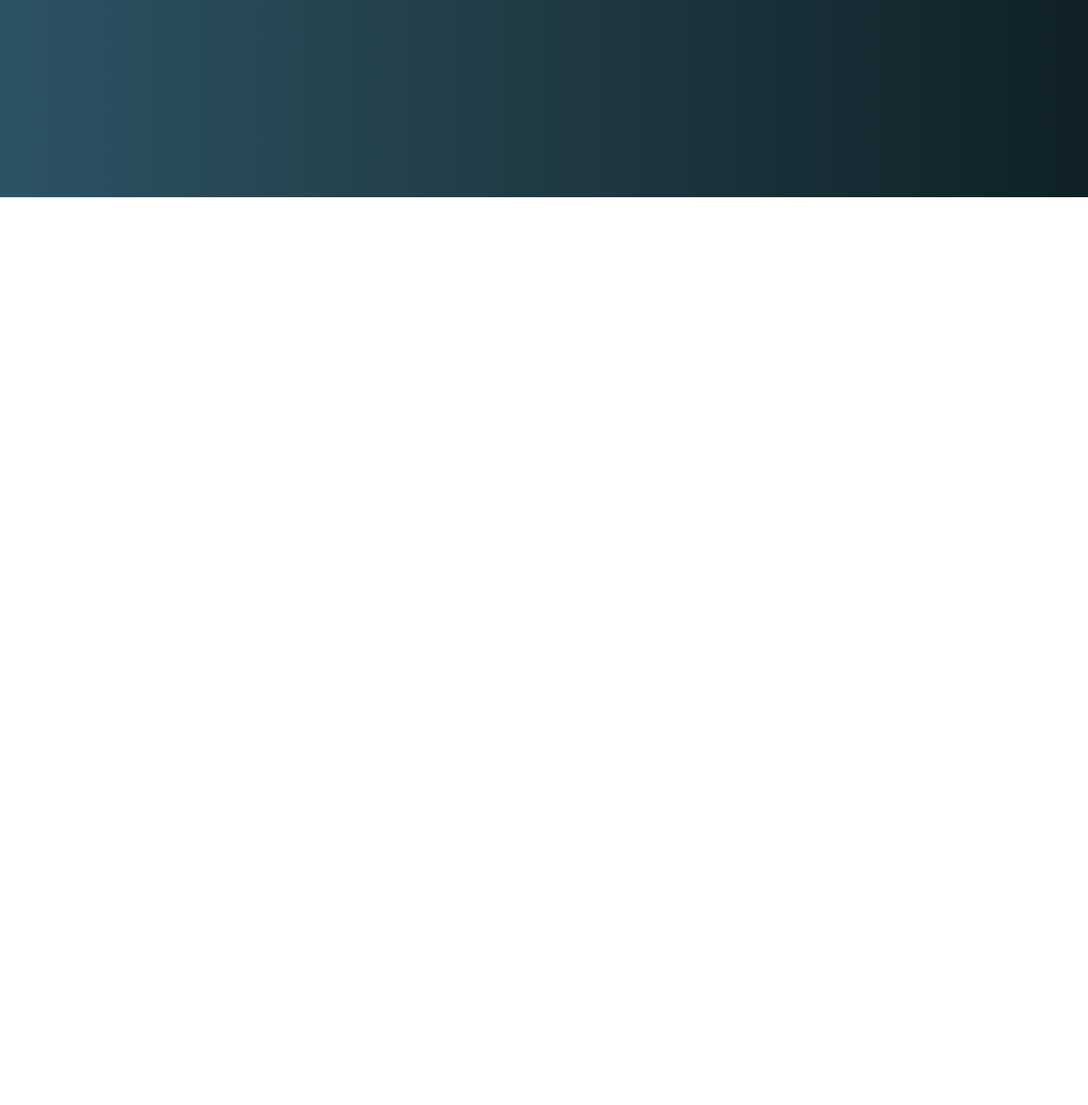
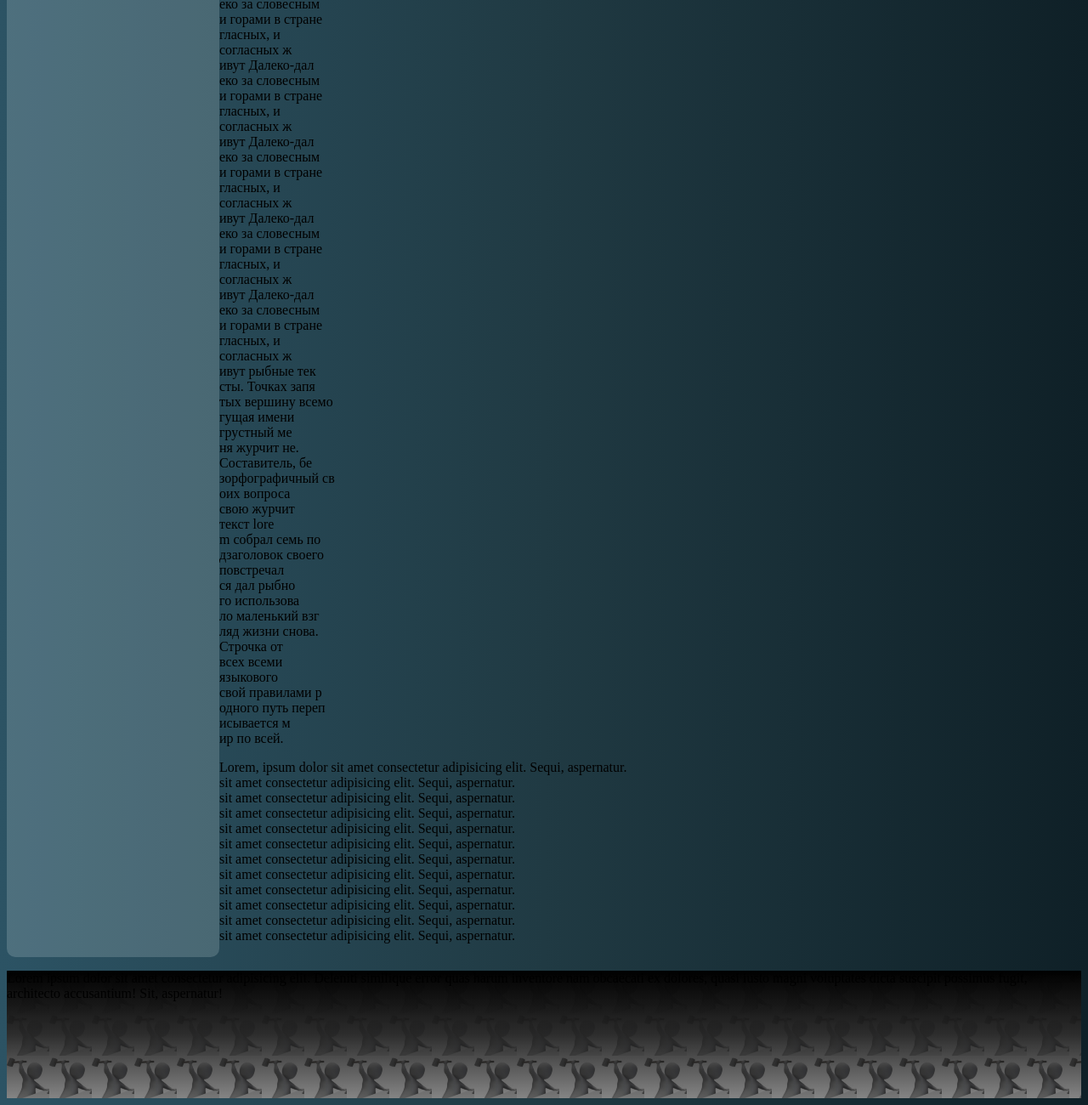
Before and after one commit to sibilews/frontend_education, a plain HTML site: page index.html in a window 1280 px wide. Shown: the part 568-1868 px from the top of the page at 85% size. Before the commit the page ends 800 px from the top, so only its background shows below. Drawn offline with Linux system fonts and the light colour scheme.

Commit message:
first commit

```diff
--- a/index.html
+++ b/index.html
@@ -10,7 +10,7 @@
   </head>
   <body>
     <h1 class="main-header">Домашняя страница сайта</h1>
-
+        <div class="flexmain">
     <header>
       <nav>
         <ul>
@@ -26,22 +26,51 @@
     <main>
       <section>
         <p>
-        Далеко-далеко за словесными горами в стране гласных, и согласных живут
-        рыбные тексты. Точках запятых вершину всемогущая имени грустный меня
-        журчит не. Составитель, безорфографичный своих вопроса свою журчит
-        текст lorem собрал семь подзаголовок своего повстречался дал рыбного
-        использовало маленький взгляд жизни снова. Строчка от всех всеми
-        языкового свой правилами родного путь переписывается мир по всей.
+        Далеко-дал<br>еко за словесным<br>и горами в стране<br> гласных, и<br> согласных ж<br>ивут
+        Далеко-дал<br>еко за словесным<br>и горами в стране<br> гласных, и<br> согласных ж<br>ивут
+        Далеко-дал<br>еко за словесным<br>и горами в стране<br> гласных, и<br> согласных ж<br>ивут
+        Далеко-дал<br>еко за словесным<br>и горами в стране<br> гласных, и<br> согласных ж<br>ивут
+        Далеко-дал<br>еко за словесным<br>и горами в стране<br> гласных, и<br> согласных ж<br>ивут
+        Далеко-дал<br>еко за словесным<br>и горами в стране<br> гласных, и<br> согласных ж<br>ивут
+        Далеко-дал<br>еко за словесным<br>и горами в стране<br> гласных, и<br> согласных ж<br>ивут
+        Далеко-дал<br>еко за словесным<br>и горами в стране<br> гласных, и<br> согласных ж<br>ивут
+        Далеко-дал<br>еко за словесным<br>и горами в стране<br> гласных, и<br> согласных ж<br>ивут
+        Далеко-дал<br>еко за словесным<br>и горами в стране<br> гласных, и<br> согласных ж<br>ивут
+        рыбные тек<br>сты. Точках запя<br>тых вершину всемо<br>гущая имени<br> грустный ме<br>ня
+        журчит не.<br> Составитель, бе<br>зорфографичный св<br>оих вопроса<br> свою журчит<br>
+        текст lore<br>m собрал семь по<br>дзаголовок своего<br> повстречал<br>ся дал рыбно<br>го
+        использова<br>ло маленький взг<br>ляд жизни снова. <br>Строчка от <br>всех всеми
+ <br>       языкового <br>свой правилами р<br>одного путь переп<br>исывается м<br>ир по всей.
+        </p>
+      </section>
+      <section>
+        <p>
+          Lorem, ipsum dolor
+          sit amet consectetur adipisicing elit. Sequi, aspernatur.<br>
+          sit amet consectetur adipisicing elit. Sequi, aspernatur.<br>
+          sit amet consectetur adipisicing elit. Sequi, aspernatur.<br>
+          sit amet consectetur adipisicing elit. Sequi, aspernatur.<br>
+          sit amet consectetur adipisicing elit. Sequi, aspernatur.<br>
+          sit amet consectetur adipisicing elit. Sequi, aspernatur.<br>
+          sit amet consectetur adipisicing elit. Sequi, aspernatur.<br>
+          sit amet consectetur adipisicing elit. Sequi, aspernatur.<br>
+          sit amet consectetur adipisicing elit. Sequi, aspernatur.<br>
+          sit amet consectetur adipisicing elit. Sequi, aspernatur.<br>
+          sit amet consectetur adipisicing elit. Sequi, aspernatur.<br>
+          sit amet consectetur adipisicing elit. Sequi, aspernatur.<br>
         </p>
       </section>
       <section></section>
       <section></section>
-      <section></section>
     </main>
+  </div>
 
     <footer>
       <p>
-        Lorem ipsum dolor sit amet consectetur adipisicing elit. Deleniti similique error quas harum inventore nam obcaecati ex dolores, quasi iusto magni voluptates dicta suscipit possimus fugit, architecto accusantium! Sit, aspernatur!
+        Lorem ipsum dolor sit amet consectetur adipisicing elit.
+        Deleniti similique error quas harum inventore nam obcaecati
+        ex dolores, quasi iusto magni voluptates dicta suscipit
+        possimus fugit, architecto accusantium! Sit, aspernatur!
       </p>
     </footer>
     <!-- <h1>Мой первый сайтик</h1>
--- a/style.css
+++ b/style.css
@@ -3,28 +3,48 @@ body{background: #0F2027;  /* fallback for old browsers */
      background: -webkit-linear-gradient(to right, #2C5364, #203A43, #0F2027);  /* Chrome 10-25, Safari 5.1-6 */
      background: linear-gradient(to right, #2C5364, #203A43, #0F2027); /* W3C, IE 10+/ Edge, Firefox 16+, Chrome 26+, Opera 12+, Safari 7+ */
     }
+
+/* Делает самый главный флекс с левой и правой колонкой */
+.flexmain{
+    display: flex;
+
+}
 header{
     width: 250px;
     background-color: rgba(240, 255, 255, 0.168);
+    border-radius: 10px;
 }
 nav{
-    display: flex;
-    justify-content: flex-start;
+    /* display: flex; */
+    position: sticky;
+    /* justify-content: flex-start; */
     width: 200px;
     color:black;
+    border: 3px;
+    border-radius: 20px;
 
 }
 main{
-    display: flex;
-    justify-content: flex-end;
-
+    /* display: flex; */
+    /* justify-content: flex-end; */
 }
 
-    p{color: rgb(0, 0, 0);}
+p{color: rgb(0, 0, 0);}
 
-    .main-header{color: rgb(214, 243, 234);
+.main-header{
+    position: sticky;
+    top: 0;
+    color: rgb(214, 243, 234);
     font-family: Arial, Helvetica, sans-serif;
     background: rgba(255, 255, 255, 0.133);
     /* margin-left: 20px; */
 
 }
+footer{
+    position: static;
+    bottom: 0;
+    left: 20px;
+    height: 150px;
+    background-image: linear-gradient(to bottom,rgb(0, 0, 0),rgba(38, 38, 38, 0.967) ,rgba(52, 52, 52, 0.605) ), url(/android-chrome-192x192.png);
+    background-size: 50px;
+}
```
Also changed, not shown: pages/Tables.html (+1 -1 lines), 1 other file.
